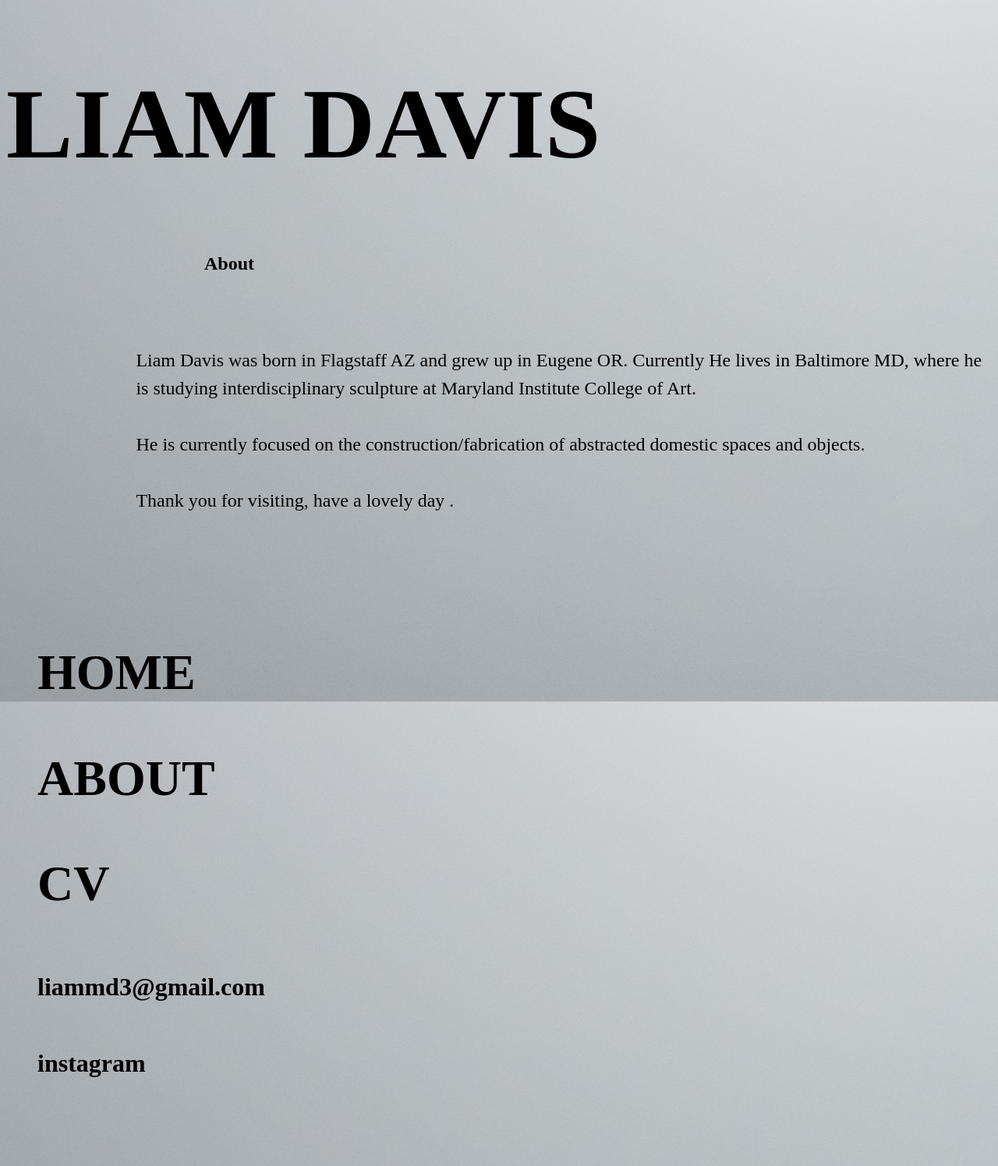
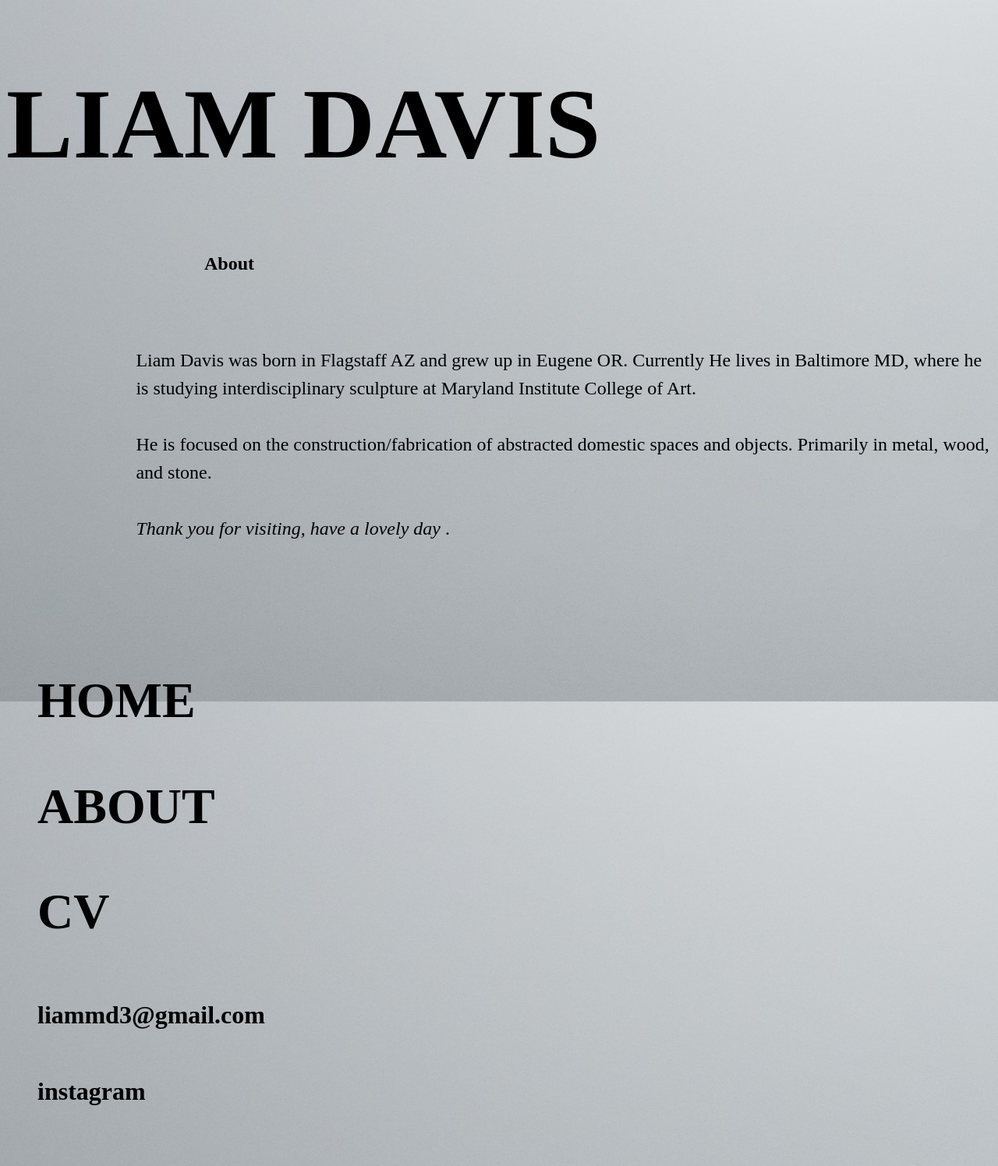
Before and after one commit to liammdavis/liammdavis.github.io, a Jekyll site: the page built from about/index.html, in a window 1280 px wide. Shown: the whole page at 78% size. Built offline with Jekyll 4.4.1, drawn with Linux system fonts in a browser that asks for light colours.

Commit message:
actually adding switch, changing about, and small changes

```diff
--- a/about/index.html
+++ b/about/index.html
@@ -8,9 +8,9 @@ title: ABOUT LIAM
 				<p class="body">Liam Davis was born in Flagstaff AZ and grew up in Eugene OR. Currently He lives in Baltimore MD,
 				where he is studying interdisciplinary sculpture at Maryland Institute College of Art.
 		    <br></br>
-			He is currently focused on the construction/fabrication of abstracted domestic spaces and objects.
+			He is focused on the construction/fabrication of abstracted domestic spaces and objects. Primarily in metal, wood, and stone.
 			<br></br>
-			Thank you for visiting, have a lovely day
+			<i>Thank you for visiting, have a lovely day</i>
 				.</p>
 
 
--- a/css/main.css
+++ b/css/main.css
@@ -61,7 +61,7 @@ footer {
 }
 
 .head li {
-    padding-bottom: 7.5%;
+    padding-bottom: 3.5%;
     margin-left: 0%;
     list-style: none;
     font-size: 4em;
--- a/index.html
+++ b/index.html
@@ -12,6 +12,7 @@ title: LIAM DAVIS
 
 			<li><a href="/work/cups">cups, 2022</a></li>
 			<li><a href="/work/gait">gait, 2022</a></li>
+			<li><a href="/work/lightswitch">untitled (lightswitch), 2022</a></li>
 			<li><a href="/work/rack">unfolding, 2022</a></li>
 			<li><a href="/work/film">film production memory, 2022</a></li>
 			<!--<li><a href="/work/tide">untitled (tide), 2022</a></li>	-->
--- a/work/bathroom/index.html
+++ b/work/bathroom/index.html
@@ -18,7 +18,7 @@ title: untitled (long dark showers)
 
       height="520">
 	<br>
-  <p class="work-title"><strong>untitled (long dark showers)</strong><br>soap, hair, tile, grout<br> 8.125 x 8.125 x 4.25 inches
+  <p class="work-title"><strong>showers</strong><br>soap, hair, tile, grout<br> 8.125 x 8.125 x 4.25 inches
 <br>2022</p>
         <br>
 	 <!--
--- a/work/index.html
+++ b/work/index.html
@@ -8,6 +8,7 @@ title: WORK
 
 				<li><a href="/work/cups">cups, 2022</a></li>
 				<li><a href="/work/gait">gait, 2022</a></li>
+				<li><a href="/work/lightswitch">untitled (lightswitch), 2022</a></li>
 		        <li><a href="/work/rack">unfolding, 2022</a></li>
 	        	<li><a href="/work/film">film production memory, 2022</a></li>
 	    		<!--<li><a href="/work/tide">untitled (tide), 2022</a></li>	-->
```
Also changed, not shown: other parts of work/bathroom/index.html (+1 -1 lines), work/lightswitch/index.html (+7 -14 lines).
